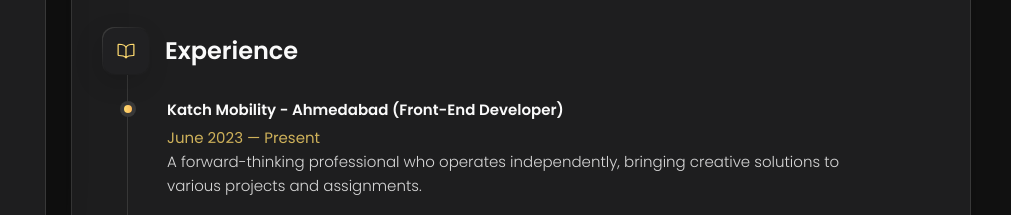
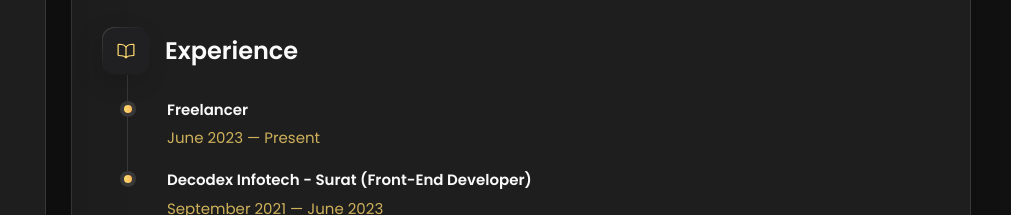
Before and after one commit to princu2909/princu2909.github.io, a plain HTML site: page index.html in a window 1280 px wide. Both pictures are taken after a click on the button "Resume". Shown: the part 577-792 px from the top of the page, 269-1280 px from the left. Drawn offline with nearby package versions, Linux system fonts and the light colour scheme.

Commit message:
Update index.html

```diff
--- a/index.html
+++ b/index.html
@@ -360,12 +360,12 @@
 
                     <ol class="timeline-list">
                         <li class="timeline-item">
-                            <h4 class="h4 timeline-item-title">Katch Mobility - Ahmedabad (Front-end Developer)</h4>
+                            <h4 class="h4 timeline-item-title">Freelancer</h4>
                             <span>June 2023 — Present</span>
-                            <p class="timeline-text">
+<!--                             <p class="timeline-text">
                                 A forward-thinking professional who operates independently,
                                 bringing creative solutions to various projects and assignments.
-                            </p>
+                            </p> -->
                         </li>
 
                         <li class="timeline-item">
@@ -685,7 +685,7 @@
                                 <p class="project-category">Web Design</p>
                             </a>
                         </li>
-                        <li class="project-item active" data-filter-item data-category="web design">
+<!--                         <li class="project-item active" data-filter-item data-category="web design">
                             <a href="https://katchapp.in/" target="_blank">
                                 <figure class="project-img">
                                     <div class="project-item-icon-box">
@@ -696,7 +696,7 @@
                                 <h3 class="project-title">Company Website</h3>
                                 <p class="project-category">Web Design</p>
                             </a>
-                        </li>
+                        </li> -->
                     </ul>
                 </section>
             </article>
```
